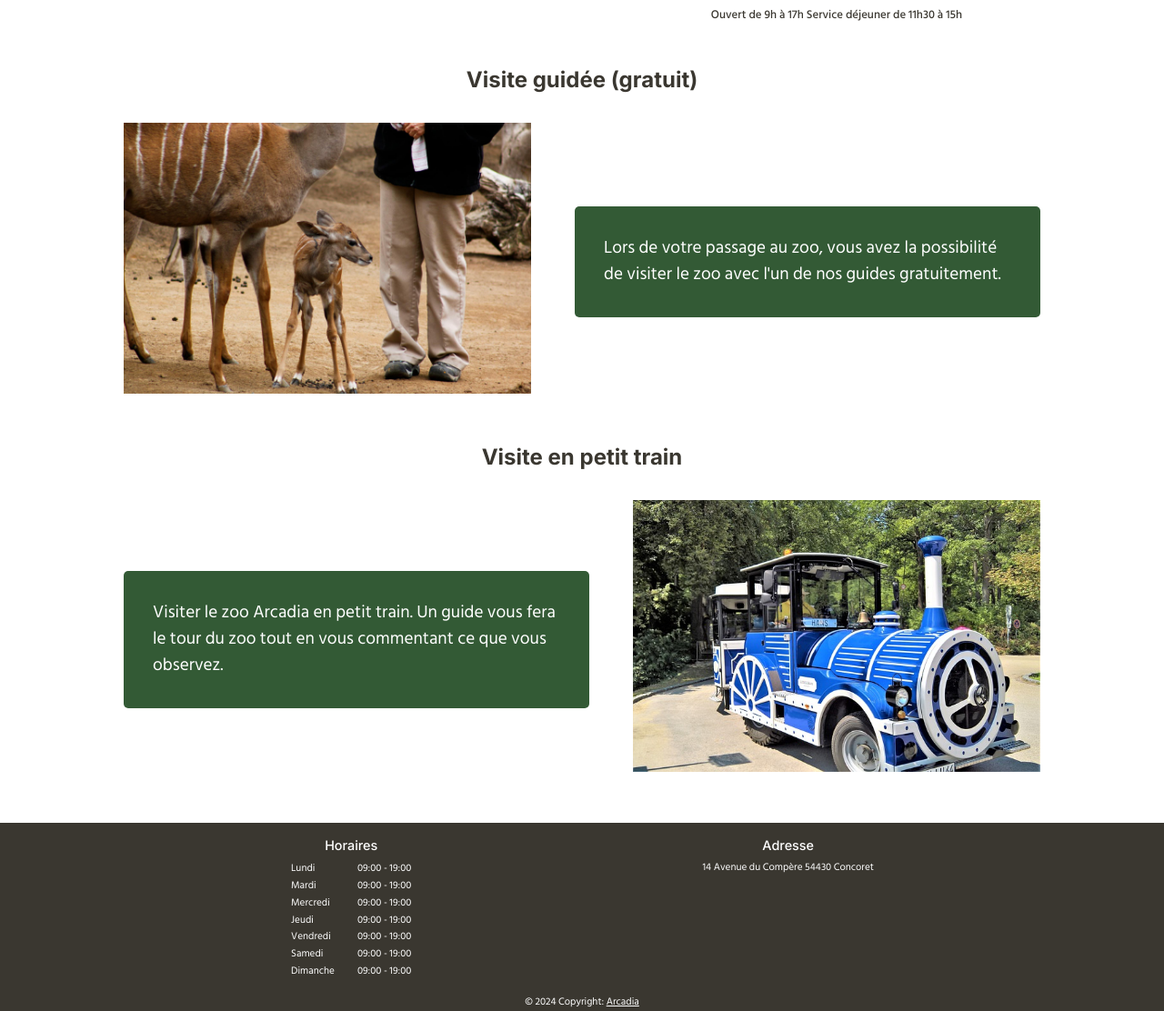
After one commit to GuillaumeTheillier/Arcadia-Guillaume-Theillier, a PHP site: template src/templates/services.php in a window 1280 px wide. The commit adds this page. Shown: the part 610-1722 px from the top of the page at 91% size. Run offline with PHP 8.4, Linux system fonts and the light colour scheme; the template is opened without the code that fills it, so the values that code supplies are empty.

Commit message:
creating controller and vue page for homepage, services and habitats.

```diff
--- /dev/null
+++ b/src/controllers/servicesController.php
@@ -0,0 +1,6 @@
+<?php
+
+function services()
+{
+    require('templates/services.php');
+}
--- a/src/style.css
+++ b/src/style.css
@@ -53,9 +53,17 @@ html {
 
 @media screen and (max-width:650px) {
     html {
-        font-size: 80%;
+        font-size: 70%;
     }
 }
+
+.page-title {
+    font-size: 3.2rem;
+    padding: 2rem 0;
+    text-align: center;
+    color: var(--dark-color)
+}
+
 
 
 
@@ -404,3 +412,113 @@ footer {
 .date {
     margin: 0;
 }
+
+
+
+
+
+/* Services */
+.service {
+    margin: 2rem 0rem;
+    color: var(--dark-color);
+    display: flex;
+    flex-direction: column;
+    align-items: center;
+}
+
+.service-content {
+    display: flex;
+    flex-direction: row;
+    align-items: center;
+    gap: 3rem;
+}
+
+.service:nth-of-type(even) .service-content {
+    flex-direction: row-reverse;
+}
+
+.service-title {
+    margin-bottom: 2rem;
+    font-weight: 700;
+}
+
+.service-description {
+    width: 40vw;
+    background-color: var(--tertiary-color);
+    height: auto;
+    color: white;
+    font-size: 1.2rem;
+    padding: 2rem;
+    border-radius: 5px;
+}
+
+.service-img {
+    width: 35vw;
+    height: auto;
+    align-self: center;
+}
+
+.service-description-additional {
+    font-size: 0.8rem;
+    font-weight: 500;
+    text-align: center;
+    padding: 0.5rem 0.5rem 0rem 0.5rem;
+}
+
+@media screen and (max-width:1030px) {
+
+    .service-content,
+    .service:nth-of-type(even) .service-content {
+        flex-direction: column-reverse;
+        /*display: contents;*/
+
+    }
+
+    .service-img,
+    .service-description,
+    .service-description-additional {
+        width: 50vw;
+
+    }
+}
+
+@media screen and (max-width:600px) {
+
+    .service-img,
+    .service-description,
+    .service-description-additional {
+        width: 70vw;
+    }
+
+    .service-content {
+        gap: 1rem;
+    }
+}
+
+
+
+
+
+
+
+/* Habitats */
+.habitats-container {
+    margin: 0 20vw;
+    padding-top: 3rem;
+    display: grid;
+    grid-template: 1fr / repeat(3, 15vw);
+    column-gap: 4rem;
+}
+
+.habitat {
+    display: flex;
+    flex-direction: column;
+    align-items: center;
+}
+
+.habitat img {
+    width: 15vw;
+    height: 40vh;
+    object-fit: cover;
+    border-radius: 20px;
+}
--- a/src/templates/header.php
+++ b/src/templates/header.php
@@ -13,9 +13,9 @@
 
             <div class="collapse navbar-collapse" id="navbarNav">
                 <div class="navbar-nav">
-                    <a class="header-link" href="#">Accueil</a>
-                    <a class="header-link" href="#">Services</a>
-                    <a class="header-link" href="#">Habitats</a>
+                    <a class="header-link" href="?action=homepage">Accueil</a>
+                    <a class="header-link" href="?action=services">Services</a>
+                    <a class="header-link" href="?action=habitats">Habitats</a>
                     <a class="header-link" href="#">Infos pratiques</a>
                     <a class="header-link" href="#">Contact</a>
                     <a class="header-link" href="#">Espace du personnel</a>
--- /dev/null
+++ b/src/templates/layout.php
@@ -0,0 +1,18 @@
+<!DOCTYPE html>
+<html>
+
+<head>
+    <meta charset="utf-8" />
+    <?php require_once(__DIR__ . '/head.php'); ?>
+    <title> <?php echo 'Arcadia | ' . $title; ?> </title>
+</head>
+
+<body>
+    <?php require_once(__DIR__ . '/header.php'); ?>
+
+    <?php echo $content; ?>
+
+    <?php require_once(__DIR__ . '/footer.php'); ?>
+</body>
+
+</html>
--- /dev/null
+++ b/src/templates/services.php
@@ -0,0 +1,68 @@
+<?php
+$title = 'Services';
+ob_start();
+?>
+<main>
+    <h1 class="page-title"> Services </h1>
+
+    <article class="service">
+        <h4 class="service-title">Restauration</h4>
+        <div class="service-content">
+            <p class="service-description">
+                Au sein du zoo, vous retrouverez des zones de restauration mises
+                à votre disposition.
+
+                Des stands sont présents à plusieurs endroits dans le zoo.
+                Vous pouvez acheter de la nourriture et des boissons.
+                Ces stands sont ouverts toute la journée.
+            </p>
+            <div>
+                <img class="service-img" src="model\images\services\restaurant.jpg" alt="Salle du restaurant du zoo">
+                <p class="service-description-additional">
+                    Ouvert de 9h à 17h
+                    Service déjeuner de 11h30 à 15h
+                </p>
+            </div>
+        </div>
+        <!--<img src="model\images\services\boissons-froides.jpg" alt="trois boissons froides posés sur une table">
+        <img src="model\images\services\menu.jpg" alt="trois burgers, une bière et des frites posés sur une table.">
+        <p>
+            Notre restaurant propose des plats variés pour adulte et enfant.
+            Possibilité de prendre des boissons chaudes et fraîches sur tout au long
+            de la journée.
+        </p>*/-->
+    </article>
+
+    <article class="service">
+        <h4 class="service-title">Visite guidée (gratuit)</h4>
+        <div class="service-content">
+            <p class="service-description">
+                Lors de votre passage au zoo, vous avez la possibilité de visiter le zoo
+                avec l'un de nos guides gratuitement.
+            </p>
+            <div>
+                <img class="service-img" src="model\images\services\visite-guidee.jpg" alt="Salle du restaurant du zoo">
+                <p class="service-description-additional"></p>
+            </div>
+        </div>
+    </article>
+
+    <article class="service">
+        <h4 class="service-title">Visite en petit train</h4>
+        <div class="service-content">
+            <p class="service-description">
+                Visiter le zoo Arcadia en petit train. Un guide vous fera le tour du zoo
+                tout en vous commentant ce que vous observez.
+            </p>
+            <div>
+                <img class="service-img" src="model\images\services\petit-train.jpg" alt="Salle du restaurant du zoo">
+                <p class="service-description-additional"></p>
+            </div>
+        </div>
+    </article>
+</main>
+
+<?php
+$content = ob_get_clean();
+require('templates/layout.php');
+?>
```
Also changed, not shown: src/controllers/habitatsController.php (added, +10 -0 lines), src/controllers/homepageControllers.php (added, +10 -0 lines), src/templates/habitats.php (added, +27 -0 lines), src/templates/homepage.php (+14 -0 lines).
